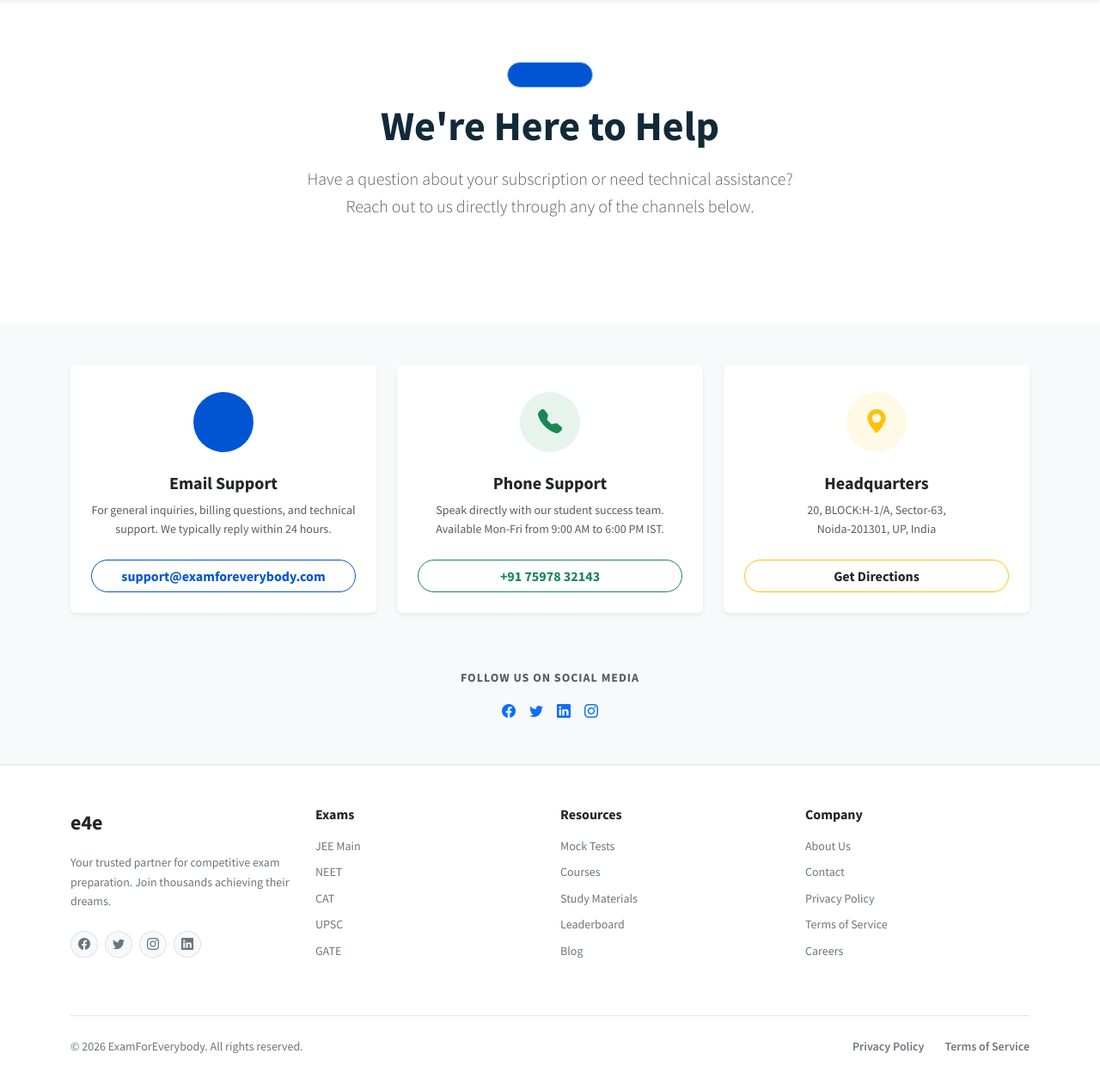
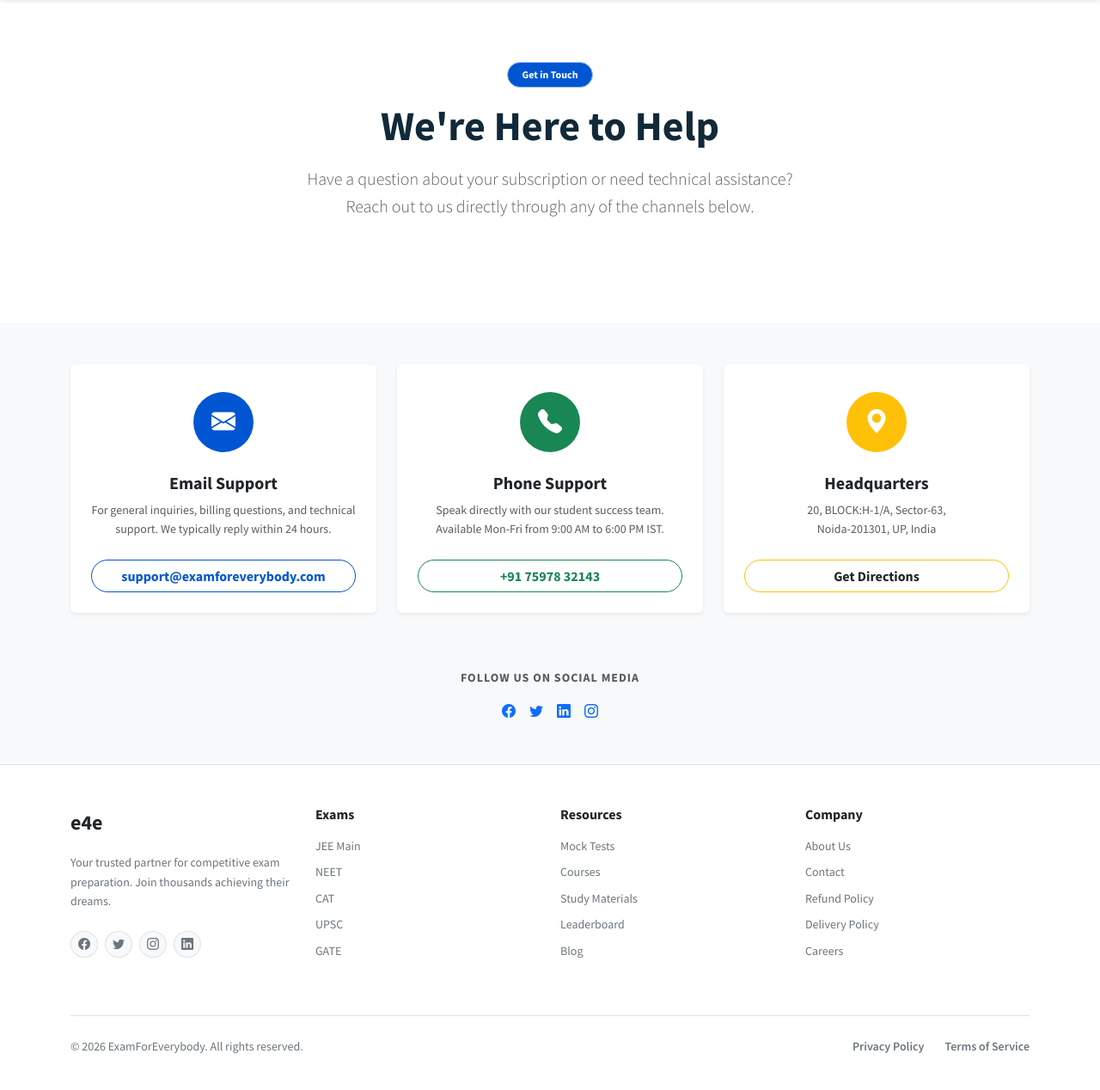
Before and after one commit to examprepindia1-hub/examforeverybody, a Django app: page /contact/ in a window 1280 px wide. Shown: the part 81-1349 px from the top of the page at 86% size. Run offline with Django 4.2, Linux system fonts and the light colour scheme; some libraries are stand-ins or nearby versions.

Commit message:
added fix

```diff
--- a/config/settings.py
+++ b/config/settings.py
@@ -231,7 +231,7 @@ ACCOUNT_PRESERVE_USERNAME_CASING = False
 SOCIALACCOUNT_ADAPTER = 'users.adapters.MySocialAccountAdapter'
 
 # Require users to confirm signup (show signup form)
-SOCIALACCOUNT_AUTO_SIGNUP = False
+SOCIALACCOUNT_AUTO_SIGNUP = True
 
 
 # Static files (CSS, JavaScript, Images)
--- a/core/urls.py
+++ b/core/urls.py
@@ -11,6 +11,8 @@ urlpatterns = [
     path('category/<slug:slug>/', views.category_detail, name='category_detail'), # Explicit Catalog link
     path('privacy-policy/', views.privacy_policy, name='privacy_policy'),
     path('terms-of-service/', views.terms_of_service, name='terms_of_service'),
+    path('refund-policy/', views.refund_policy, name='refund_policy'),
+    path('shipping-policy/', views.shipping_policy, name='shipping_policy'),
     path('cookie-policy/', views.cookie_policy, name='cookie_policy'),
     path('leaderboard/', views.leaderboard, name='leaderboard'),
     path('leaderboard/<slug:slug>/', views.leaderboard, name='leaderboard_slug'),
--- a/core/views.py
+++ b/core/views.py
@@ -172,6 +172,12 @@ def dashboard_recent_attempt_view(request):
     }
     return render(request, 'core/dashboard_recent_attempt.html', context)
 
+def refund_policy(request):
+    return render(request, 'core/refund_policy.html')
+
+def shipping_policy(request):
+    return render(request, 'core/shipping_policy.html')
+
 def privacy_policy(request):
     return render(request, 'core/privacy_policy.html')
 
--- a/templates/base.html
+++ b/templates/base.html
@@ -237,15 +237,21 @@
                 <div class="col-lg-3 col-md-6 col-6">
                     <h6 class="fw-bold text-dark mb-3">Company</h6>
                     <ul class="list-unstyled d-flex flex-column gap-2 text-secondary small">
-                        <li><a href="#" class="text-secondary text-decoration-none hover-link">About Us</a>
+                        <li><a href="{% url 'about_us' %}" class="text-secondary text-decoration-none hover-link">About
+                                Us</a>
                         </li>
-                        <li><a href="#" class="text-secondary text-decoration-none hover-link">Contact</a>
+                        <li><a href="{% url 'contact_support' %}"
+                                class="text-secondary text-decoration-none hover-link">Contact</a>
                         </li>
-                        <li><a href="#" class="text-secondary text-decoration-none hover-link">Privacy
-                                Policy</a></li>
-                        <li><a href="#" class="text-secondary text-decoration-none hover-link">Terms of
-                                Service</a></li>
-                        <li><a href="#" class="text-secondary text-decoration-none hover-link">Careers</a>
+
+                        <li><a href="{% url 'refund_policy' %}"
+                                class="text-secondary text-decoration-none hover-link">Refund Policy</a>
+                        </li>
+                        <li><a href="{% url 'shipping_policy' %}"
+                                class="text-secondary text-decoration-none hover-link">Delivery Policy</a>
+                        </li>
+                        <li><a href="{% url 'careers' %}"
+                                class="text-secondary text-decoration-none hover-link">Careers</a>
                         </li>
                     </ul>
                 </div>
@@ -258,9 +264,11 @@
                     &copy; 2026 ExamForEverybody. All rights reserved.
                 </div>
                 <div class="d-flex gap-4">
-                    <a href="#" class="text-secondary text-decoration-none small fw-semibold">Privacy
+                    <a href="{% url 'privacy_policy' %}"
+                        class="text-secondary text-decoration-none small fw-semibold">Privacy
                         Policy</a>
-                    <a href="#" class="text-secondary text-decoration-none small fw-semibold">Terms of
+                    <a href="{% url 'terms_of_service' %}"
+                        class="text-secondary text-decoration-none small fw-semibold">Terms of
                         Service</a>
                 </div>
             </div>
--- a/templates/core/contact_support.html
+++ b/templates/core/contact_support.html
@@ -6,10 +6,13 @@
 {% block content %}
 <div class="bg-white py-5 text-center">
     <div class="container py-4">
-        <span class="badge bg-primary bg-opacity-10 text-primary border border-primary-subtle px-3 py-2 rounded-pill mb-3">Get in Touch</span>
+        <span
+            class="badge bg-primary bg-opacity-10 text-white border border-primary-subtle px-3 py-2 rounded-pill mb-3">Get
+            in Touch</span>
         <h1 class="fw-bold display-5 mb-3">We're Here to Help</h1>
         <p class="lead text-muted mx-auto mb-5" style="max-width: 600px;">
-            Have a question about your subscription or need technical assistance? Reach out to us directly through any of the channels below.
+            Have a question about your subscription or need technical assistance? Reach out to us directly through any
+            of the channels below.
         </p>
     </div>
 </div>
@@ -22,15 +25,18 @@
             <div class="col-md-4">
                 <div class="card h-100 border-0 shadow-sm p-4 text-center hover-lift">
                     <div class="mb-4 mt-2">
-                        <div class="bg-primary bg-opacity-10 rounded-circle d-inline-flex align-items-center justify-content-center" style="width: 70px; height: 70px;">
-                            <i class="bi bi-envelope-fill fs-3 text-primary"></i>
+                        <div class="bg-primary rounded-circle d-inline-flex align-items-center justify-content-center"
+                            style="width: 70px; height: 70px;">
+                            <i class="bi bi-envelope-fill fs-3 text-white"></i>
                         </div>
                     </div>
                     <h5 class="fw-bold text-dark">Email Support</h5>
                     <p class="text-muted small mb-4">
-                        For general inquiries, billing questions, and technical support. We typically reply within 24 hours.
+                        For general inquiries, billing questions, and technical support. We typically reply within 24
+                        hours.
                     </p>
-                    <a href="mailto:support@examforeverybody.com" class="btn btn-outline-primary rounded-pill px-4 fw-bold stretched-link">
+                    <a href="mailto:support@examforeverybody.com"
+                        class="btn btn-outline-primary rounded-pill px-4 fw-bold stretched-link">
                         support@examforeverybody.com
                     </a>
                 </div>
@@ -39,15 +45,17 @@
             <div class="col-md-4">
                 <div class="card h-100 border-0 shadow-sm p-4 text-center hover-lift">
                     <div class="mb-4 mt-2">
-                        <div class="bg-success bg-opacity-10 rounded-circle d-inline-flex align-items-center justify-content-center" style="width: 70px; height: 70px;">
-                            <i class="bi bi-telephone-fill fs-3 text-success"></i>
+                        <div class="bg-success rounded-circle d-inline-flex align-items-center justify-content-center"
+                            style="width: 70px; height: 70px;">
+                            <i class="bi bi-telephone-fill fs-3 text-white"></i>
                         </div>
                     </div>
                     <h5 class="fw-bold text-dark">Phone Support</h5>
                     <p class="text-muted small mb-4">
                         Speak directly with our student success team. Available Mon-Fri from 9:00 AM to 6:00 PM IST.
                     </p>
-                    <a href="tel:+917597832143" class="btn btn-outline-success rounded-pill px-4 fw-bold stretched-link">
+                    <a href="tel:+917597832143"
+                        class="btn btn-outline-success rounded-pill px-4 fw-bold stretched-link">
                         +91 75978 32143
                     </a>
                 </div>
@@ -56,8 +64,9 @@
             <div class="col-md-4">
                 <div class="card h-100 border-0 shadow-sm p-4 text-center hover-lift">
                     <div class="mb-4 mt-2">
-                        <div class="bg-warning bg-opacity-10 rounded-circle d-inline-flex align-items-center justify-content-center" style="width: 70px; height: 70px;">
-                            <i class="bi bi-geo-alt-fill fs-3 text-warning"></i>
+                        <div class="bg-warning rounded-circle d-inline-flex align-items-center justify-content-center"
+                            style="width: 70px; height: 70px;">
+                            <i class="bi bi-geo-alt-fill fs-3 text-white"></i>
                         </div>
                     </div>
                     <h5 class="fw-bold text-dark">Headquarters</h5>
@@ -65,7 +74,8 @@
                         20, BLOCK:H-1/A, Sector-63,<br>
                         Noida-201301, UP, India
                     </p>
-                    <a href="https://maps.google.com/?q=Sector-63,Noida" target="_blank" class="btn btn-outline-warning text-dark rounded-pill px-4 fw-bold stretched-link">
+                    <a href="https://maps.google.com/?q=Sector-63,Noida" target="_blank"
+                        class="btn btn-outline-warning text-dark rounded-pill px-4 fw-bold stretched-link">
                         Get Directions
                     </a>
                 </div>
@@ -76,9 +86,12 @@
         <div class="text-center mt-5 pt-3">
             <p class="text-muted fw-bold text-uppercase small ls-1 mb-3">Follow us on Social Media</p>
             <div class="d-flex justify-content-center gap-3">
-                 <a href="https://www.facebook.com/profile.php?id=61583987616606" target="_blank"><i class="bi bi-facebook"></i></a> <a href="https://x.com/exam4everybody" target="_blank"><i class="bi bi-twitter"></i></a>
-        <a href="https://www.linkedin.com/company/110181074/admin/dashboard/" target="_blank"><i class="bi bi-linkedin"></i></a>
-        <a href="https://www.instagram.com/exam4everybody/" target="_blank"><i class="bi bi-instagram"></i></a>
+                <a href="https://www.facebook.com/profile.php?id=61583987616606" target="_blank"><i
+                        class="bi bi-facebook"></i></a> <a href="https://x.com/exam4everybody" target="_blank"><i
+                        class="bi bi-twitter"></i></a>
+                <a href="https://www.linkedin.com/company/110181074/admin/dashboard/" target="_blank"><i
+                        class="bi bi-linkedin"></i></a>
+                <a href="https://www.instagram.com/exam4everybody/" target="_blank"><i class="bi bi-instagram"></i></a>
 
             </div>
         </div>
```
Also changed, not shown: core/image_utils.py (added, +46 -0 lines), marketplace/management/commands/compress_images.py (added, +41 -0 lines), marketplace/models.py (+14 -0 lines), templates/core/about_us.html (+4 -4 lines), templates/core/careers.html (+19 -11 lines), templates/core/refund_policy.html (added, +44 -0 lines), templates/core/shipping_policy.html (added, +42 -0 lines), templates/marketplace/item_detail.html (+3 -4 lines), templates/mocktests/exams/sat/result.html (+34 -16 lines), media/thumbnails/items/sat1_j1nYHKS.webp (added), media/thumbnails/items/sat2_438HVp6.webp (added), media/thumbnails/items/sat3_N5ifQJN.webp (added), media/thumbnails/items/sat4_CEsIgVk.webp (added), media/thumbnails/items/sat5.webp (added).
